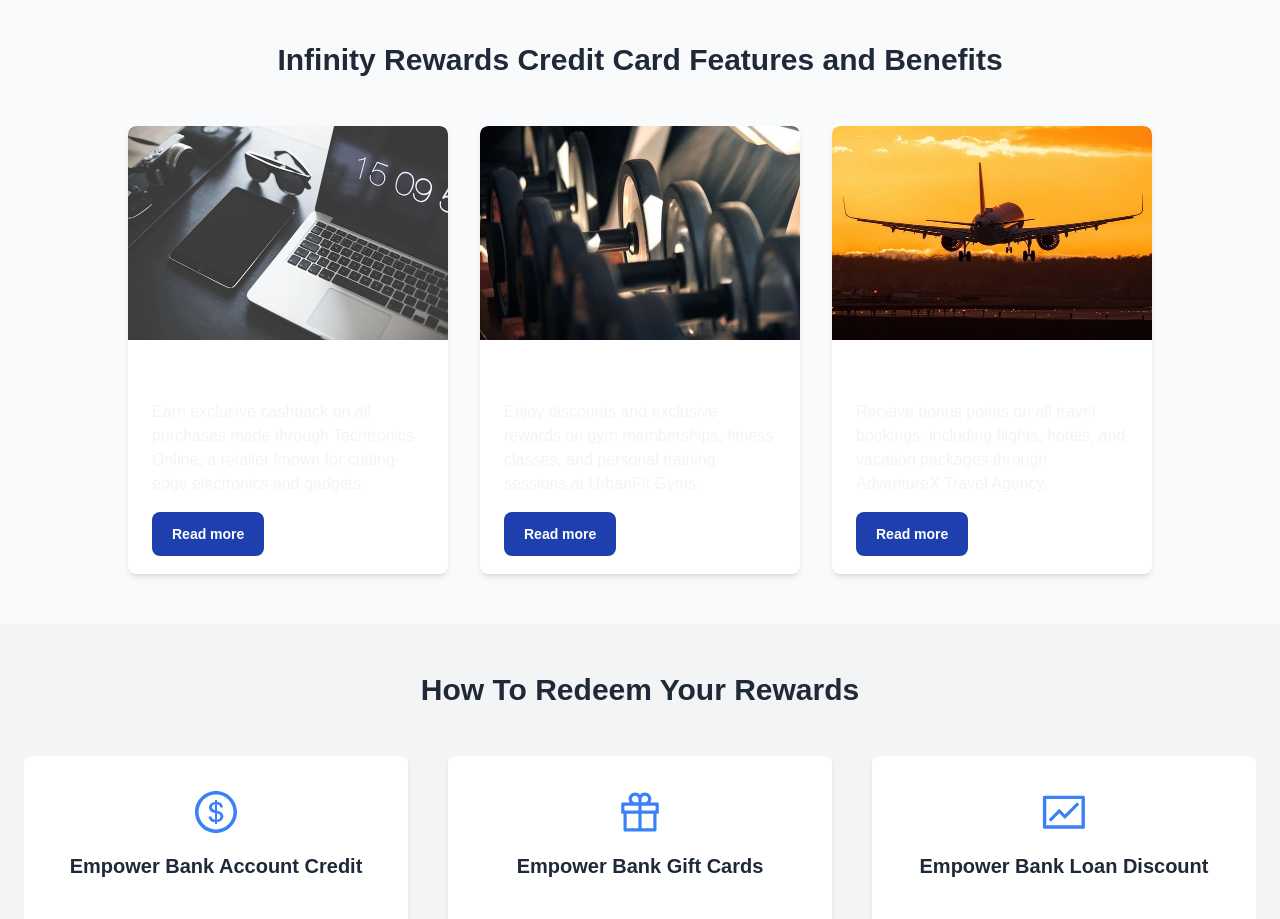
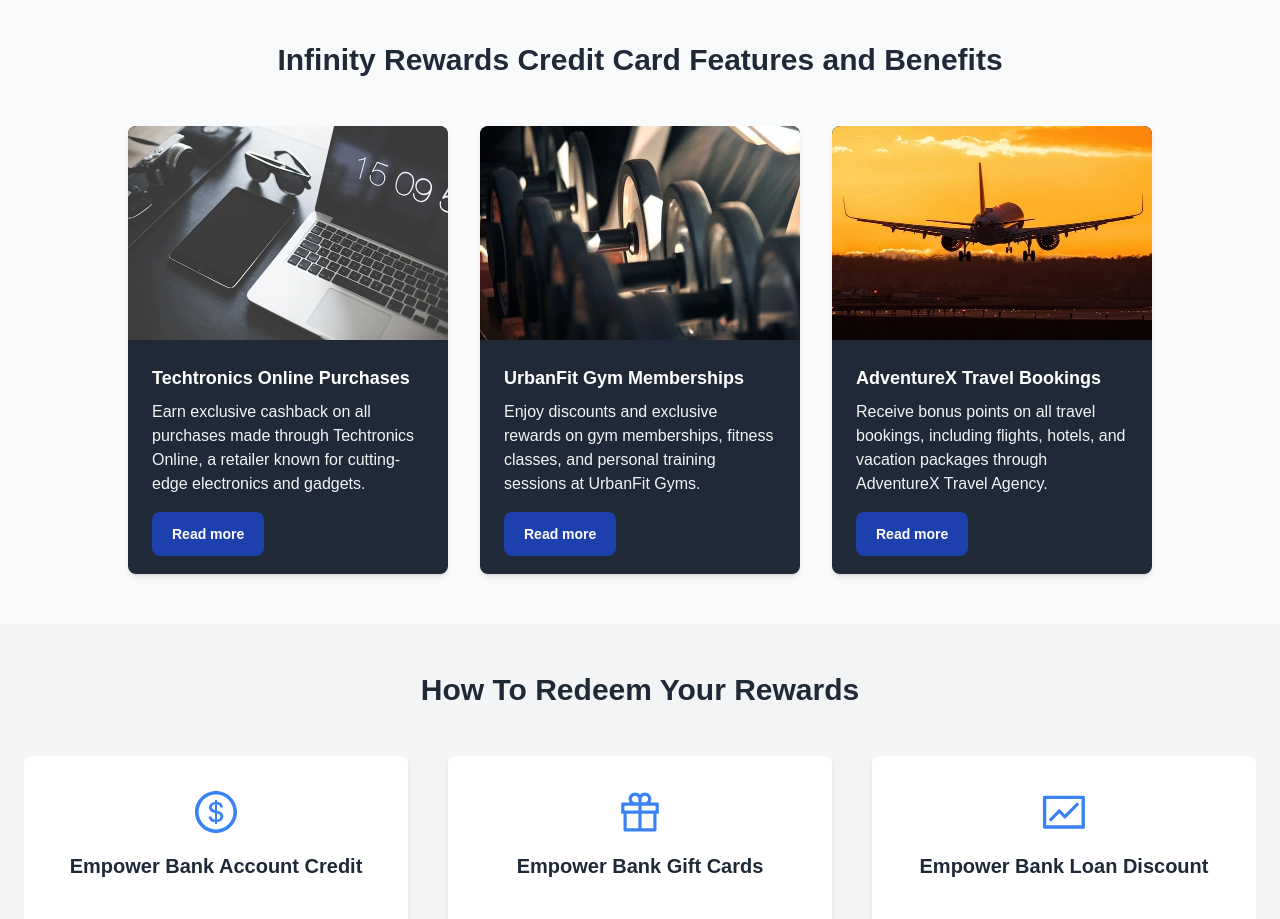
Before and after one commit to RoryDowse/financial-landing-page, a Next.js app: page / in a window 1280 px wide. Shown: the part 1060-1979 px from the top of the page. Built offline with nearby package versions, Linux system fonts and the light colour scheme.

Commit message:
standardize dark features in FeaturesAndBenefits

```diff
--- a/src/app/components/FeaturesAndBenefits.tsx
+++ b/src/app/components/FeaturesAndBenefits.tsx
@@ -34,7 +34,7 @@ export default function FeaturesAndBenefits() {
               }`}
             >
               {/* Front of Card */}
-              <div className="flip-card-front absolute w-full h-full backface-hidden bg-white dark:bg-gray-800 rounded-lg shadow-md overflow-hidden">
+              <div className="flip-card-front absolute w-full h-full backface-hidden bg-gray-800 rounded-lg shadow-md overflow-hidden">
                 <Image
                   className="rounded-t-lg"
                   src={`${feature.image}`}
@@ -59,7 +59,7 @@ export default function FeaturesAndBenefits() {
               </div>
 
               {/* Back of Card */}
-              <div className="flip-card-back absolute w-full h-full bg-blue-500 dark:bg-gray-800 border border-gray-200 dark:border-gray-700 rounded-lg shadow-md backface-hidden rotate-y-180 flex flex-col justify-center items-center p-6">
+              <div className="flip-card-back absolute w-full h-full bg-gray-800 border border-gray-700 rounded-lg shadow-md backface-hidden rotate-y-180 flex flex-col justify-center items-center p-6">
                 <h3 className="text-lg font-semibold text-white">
                   {feature.feature}
                 </h3>
```
